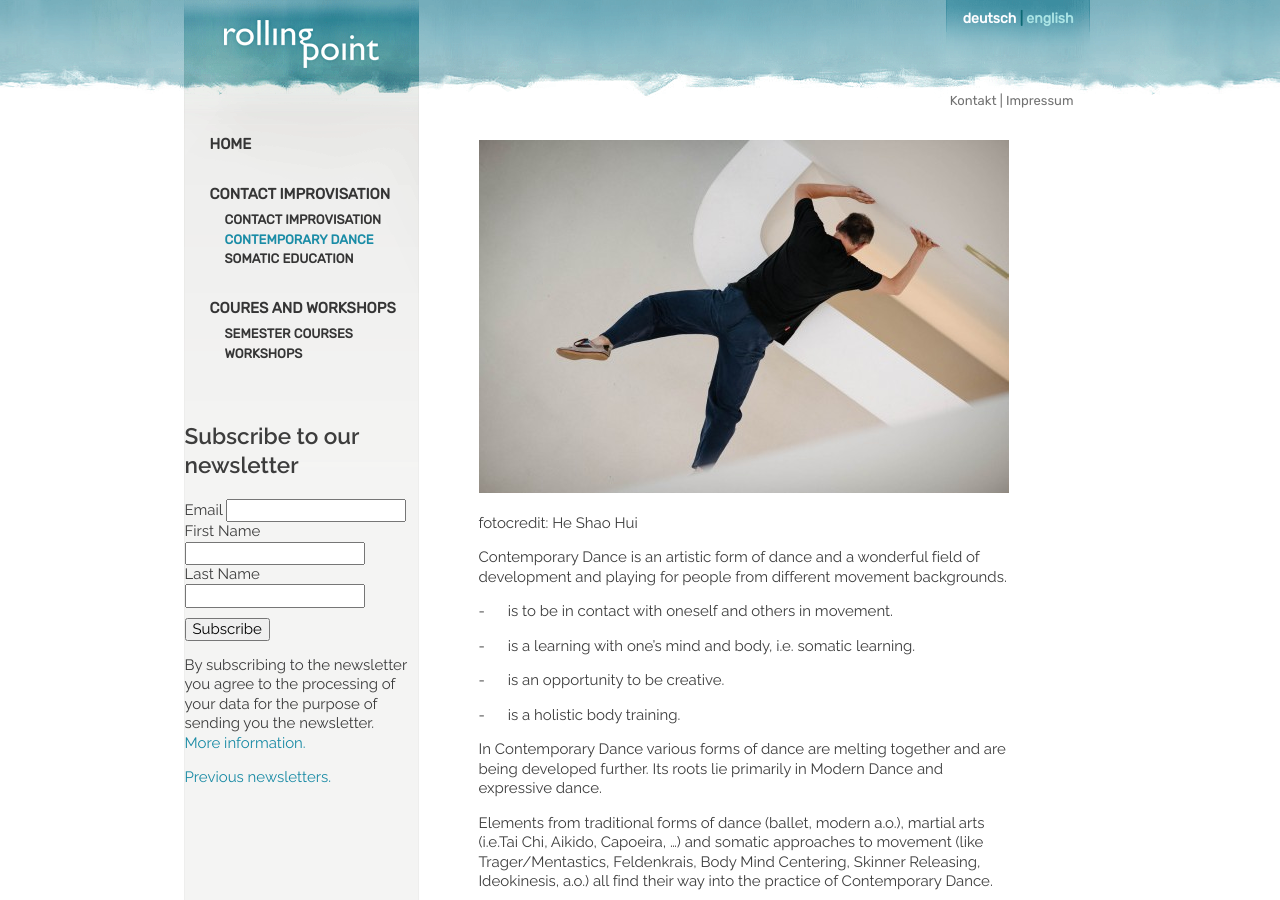
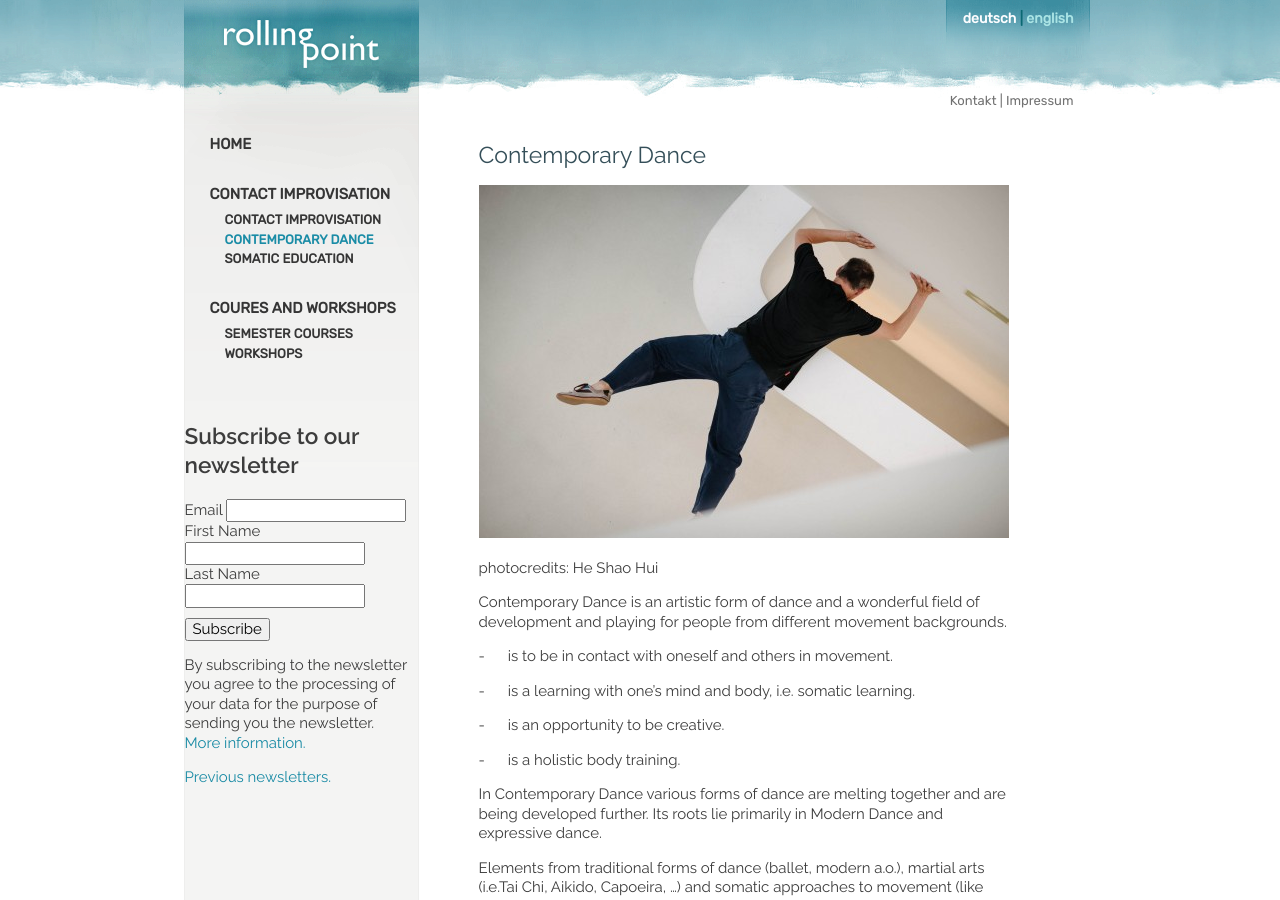
Before and after one commit to manulari/rollingpointat, a Jekyll site: the page built from _pages_en/en-contemporary.md, in a window 1280 px wide and 900 px high. Built offline with Jekyll 4.4.1, drawn with Linux system fonts in a browser that asks for light colours; comment, search, counter and statistics services are not loaded; some of the changed text lies outside the part shown.

Commit message:
Update page (en) “en-contemporary”

```diff
--- a/_pages_en/en-contemporary.md
+++ b/_pages_en/en-contemporary.md
@@ -3,11 +3,11 @@ permalink: /en/contemporary
 title: Contemporary Dance
 language: en
 ---
+# Contemporary Dance
+
 ![](/assets/uploads/20160609.143820-2.jpg)
 
-
-
-fotocredit: He Shao Hui
+photocredits: He Shao Hui
 
 Contemporary Dance is an artistic form of dance and a wonderful field of development and playing for people from different movement backgrounds.
 
@@ -61,4 +61,4 @@ In any case a Contemporary Dance class at rollingpoint is a wonderful opportunit
 
 ![](/assets/uploads/heshaohui.rollingpoint-wu-fotos.076.jpg)
 
-fotocredit: He Shao Hui
+photocredits: He Shao Hui
```
